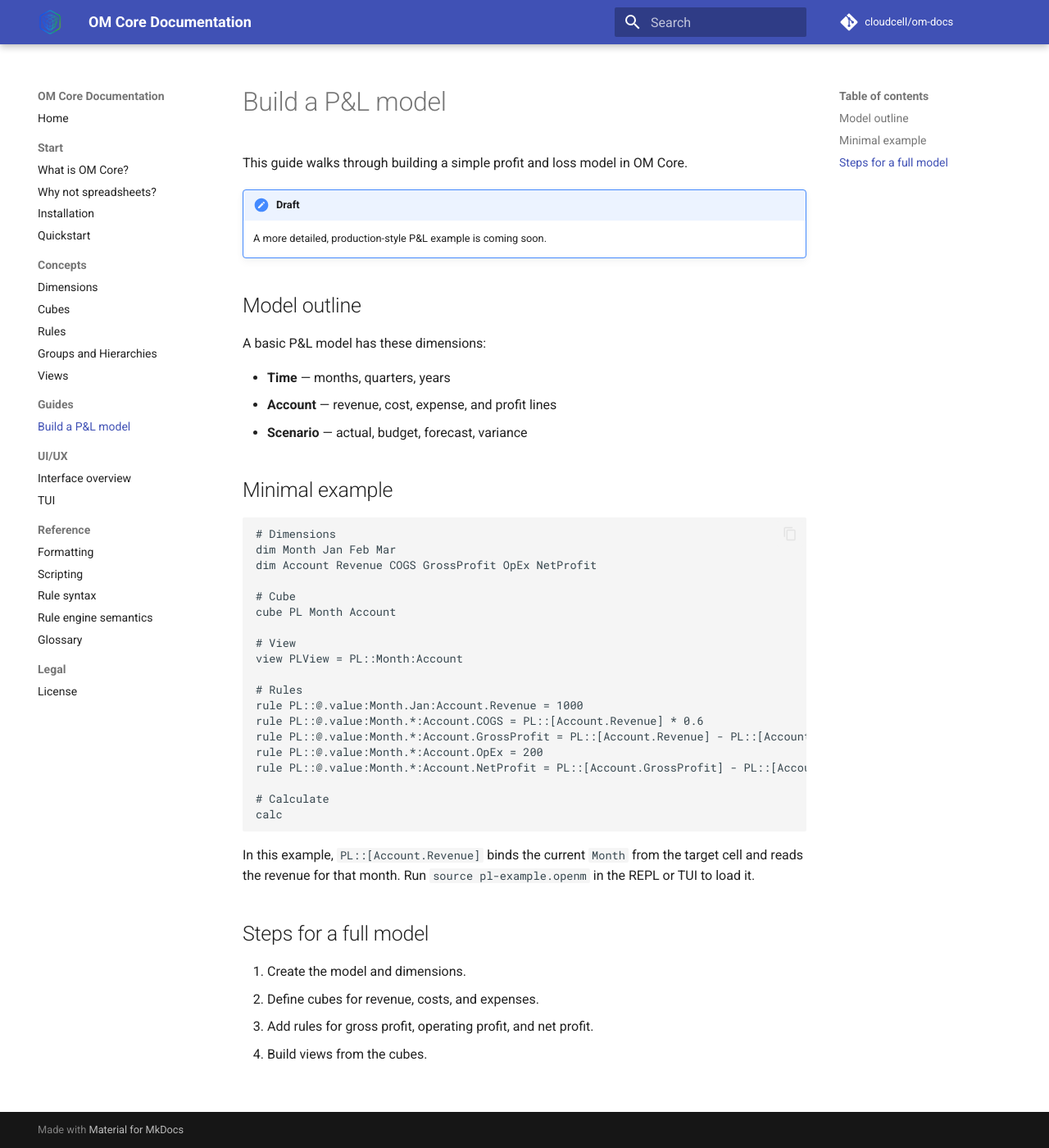
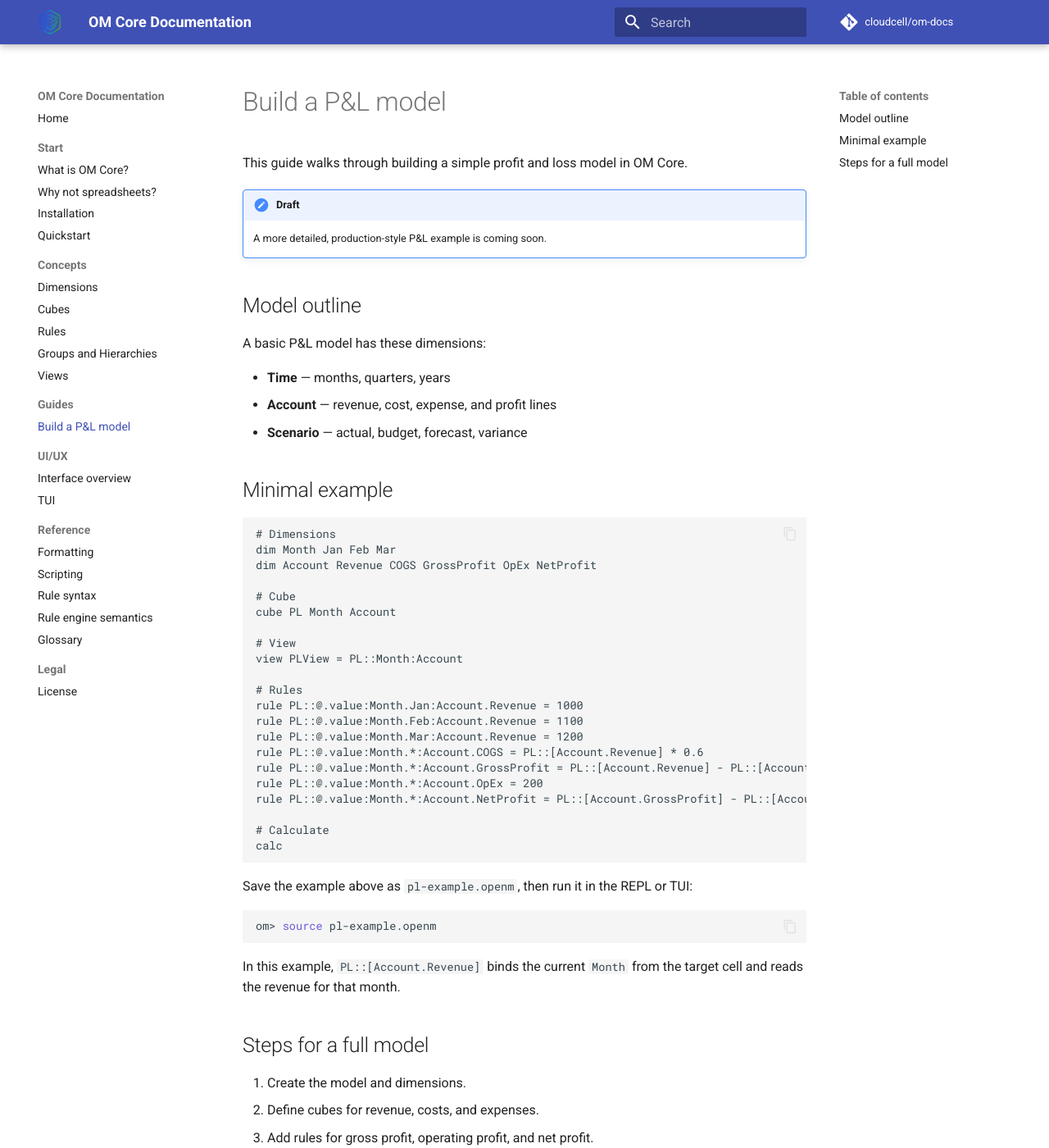
Before and after one commit to cloudcell/om-docs, an MkDocs documentation site: the page built from docs/guides/building-a-pl-model.md, in a window 1280 px wide and 1400 px high. Shown: the whole window at 82% size. Built offline with MkDocs 1.6.1 and Material for MkDocs 9.7.7, drawn with Linux system fonts in a browser that asks for light colours; comment, search, counter and statistics services are not loaded.

Commit message:
docs: add revenue data for Feb/Mar in P&L guide, clarify cube-relative shorthand binding behavior, fix indentation in scripting examples, and update rule examples to use explicit channel references

````diff
--- a/docs/guides/building-a-pl-model.md
+++ b/docs/guides/building-a-pl-model.md
@@ -28,6 +28,8 @@ view PLView = PL::Month:Account
 
 # Rules
 rule PL::@.value:Month.Jan:Account.Revenue = 1000
+rule PL::@.value:Month.Feb:Account.Revenue = 1100
+rule PL::@.value:Month.Mar:Account.Revenue = 1200
 rule PL::@.value:Month.*:Account.COGS = PL::[Account.Revenue] * 0.6
 rule PL::@.value:Month.*:Account.GrossProfit = PL::[Account.Revenue] - PL::[Account.COGS]
 rule PL::@.value:Month.*:Account.OpEx = 200
@@ -37,7 +39,13 @@ rule PL::@.value:Month.*:Account.NetProfit = PL::[Account.GrossProfit] - PL::[Ac
 calc
 ```
 
-In this example, `PL::[Account.Revenue]` binds the current `Month` from the target cell and reads the revenue for that month. Run `source pl-example.openm` in the REPL or TUI to load it.
+Save the example above as `pl-example.openm`, then run it in the REPL or TUI:
+
+```bash
+om> source pl-example.openm
+```
+
+In this example, `PL::[Account.Revenue]` binds the current `Month` from the target cell and reads the revenue for that month.
 
 ## Steps for a full model
 
````
Also changed, not shown: docs/reference/rule-syntax.md (+8 -8 lines), docs/reference/scripting.md (+42 -35 lines).
